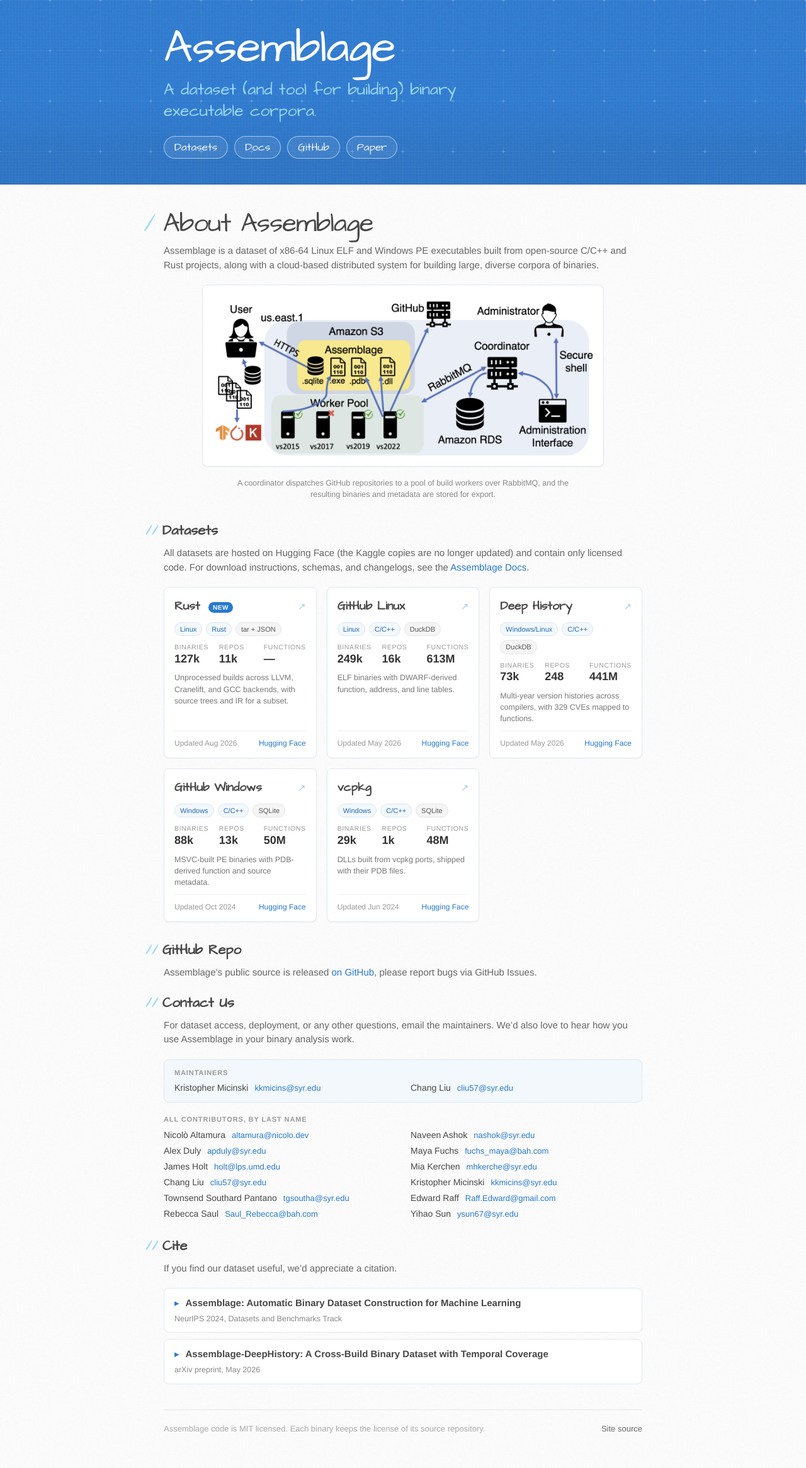
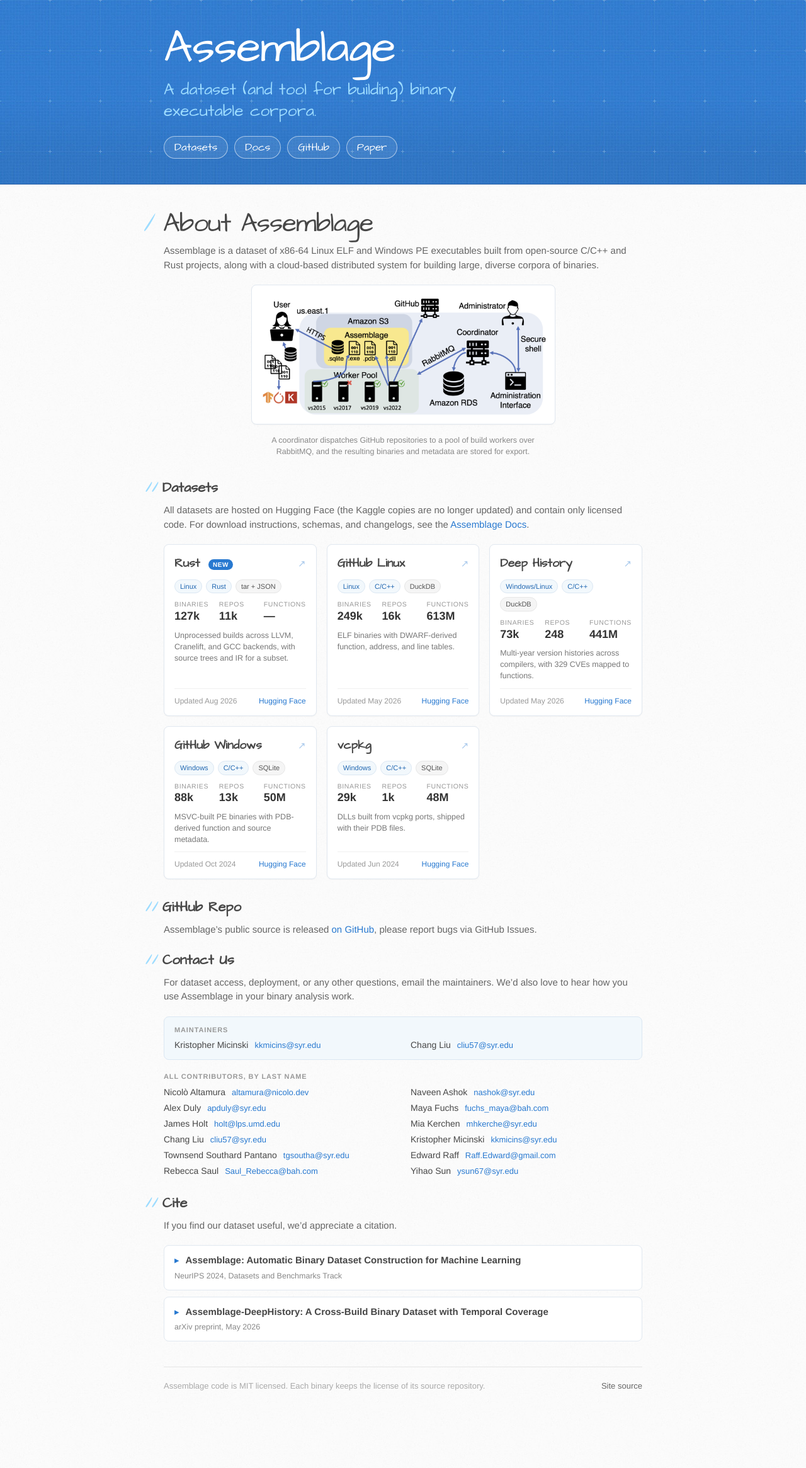
Before and after one commit to Assemblage-Dataset/assemblage-dataset.github.io, a Jekyll site: the page built from index.md, in a window 1280 px wide. Shown: the whole page at 63% size. Built offline with Jekyll 4.4.1, drawn with Linux system fonts in a browser that asks for light colours; after the commit the page ends 2263 px from its top, so only the background shows below that.

Commit message:
Shrink the architecture diagram to 465px
Co-Authored-By: Claude Fable 5.1 <noreply@anthropic.com>

```diff
--- a/_sass/custom.scss
+++ b/_sass/custom.scss
@@ -51,7 +51,7 @@ html {
   box-shadow: 0 1px 2px rgba(0, 0, 0, 0.04);
 }
 .arch figcaption {
-  max-width: 560px;
+  max-width: 465px;
   margin: 10px auto 0;
   font-size: 12.5px;
   line-height: 1.45;
--- a/index.md
+++ b/index.md
@@ -8,7 +8,7 @@ Assemblage is a dataset of x86-64 Linux ELF and Windows PE executables built fro
 
 <div class="arch">
   <figure>
-    <img src="/assets/images/assemblage-design.png" alt="Assemblage's high-level system design" width="620">
+    <img src="/assets/images/assemblage-design.png" alt="Assemblage's high-level system design" width="465">
     <figcaption>A coordinator dispatches GitHub repositories to a pool of build workers over RabbitMQ, and the resulting binaries and metadata are stored for export.</figcaption>
   </figure>
 </div>
```
